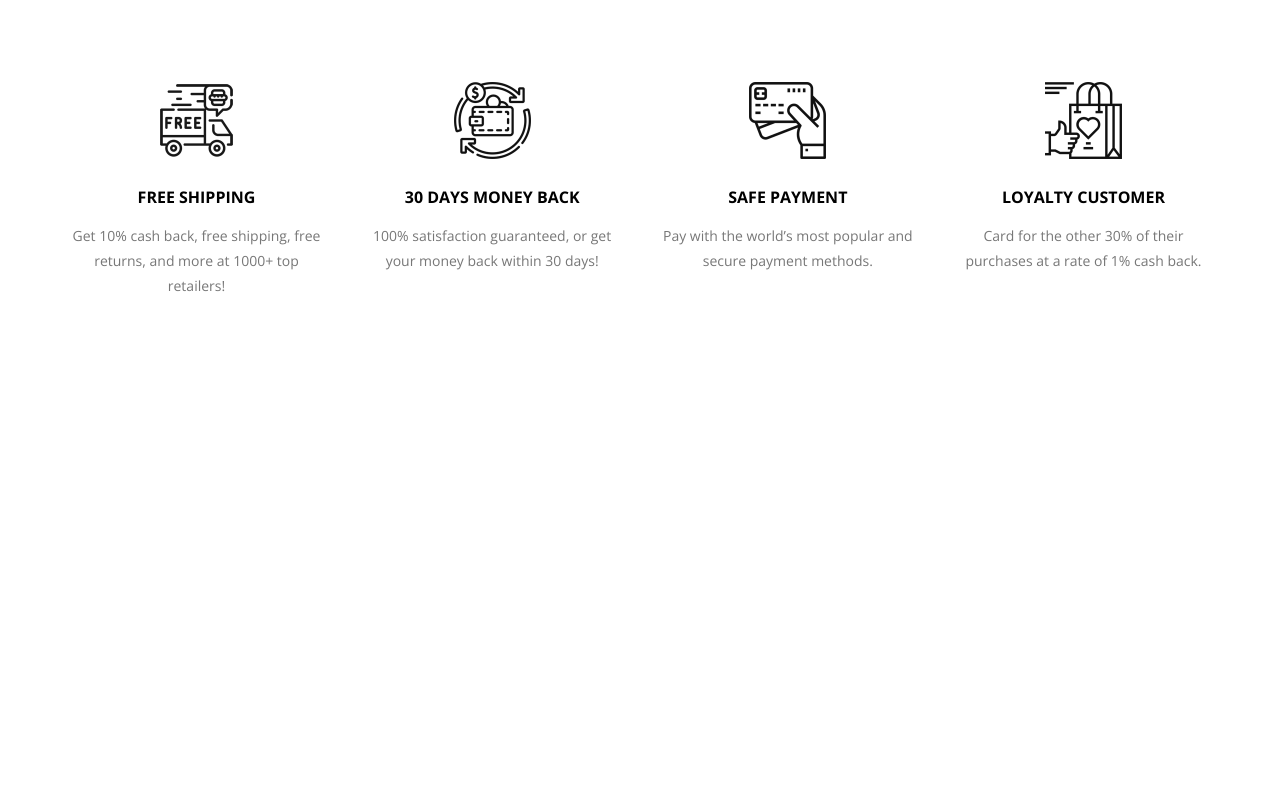
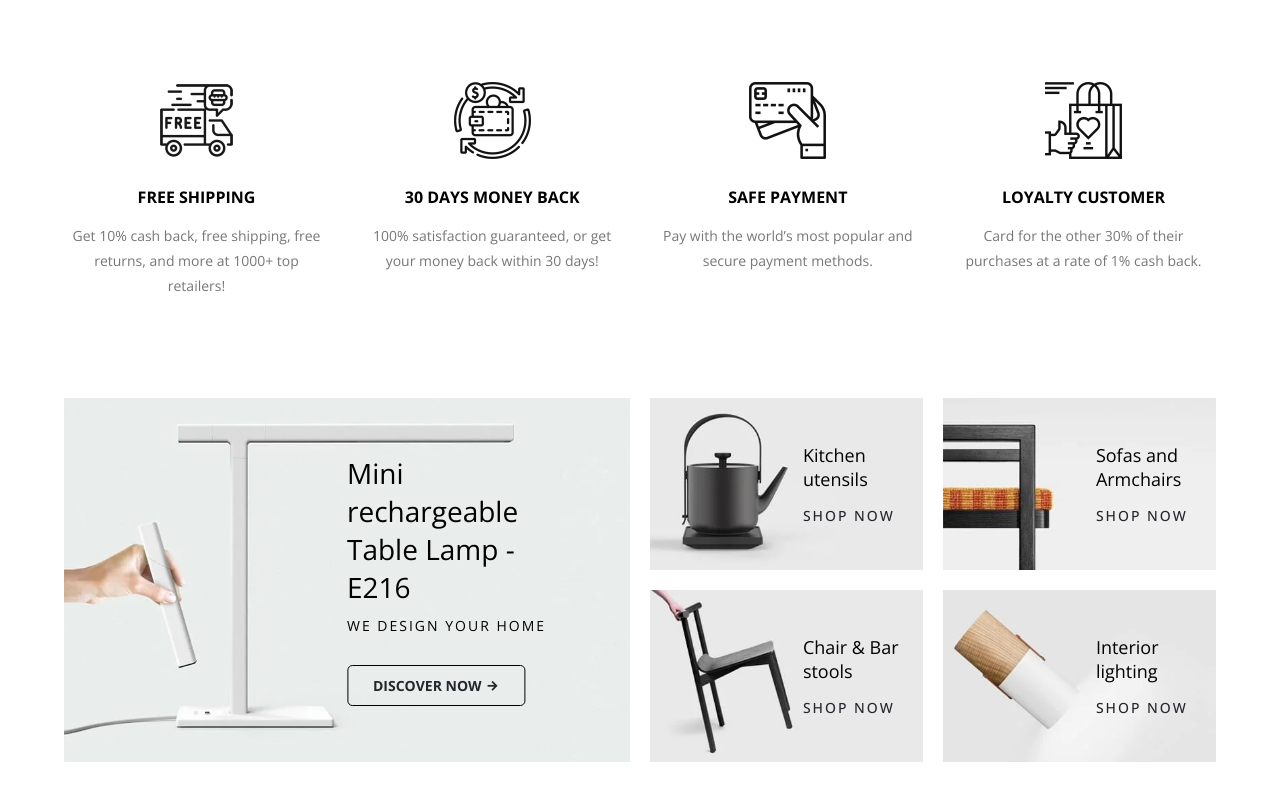
Before and after one commit to naimeislam2004/HONO, a plain HTML site: page index.html in a window 1280 px wide. Shown: the part 728-1528 px from the top of the page. Before the commit the page ends 1126 px from the top, so only its background shows below. Drawn offline with nearby package versions, Linux system fonts and the light colour scheme.

Commit message:
banner section complete

```diff
--- a/index.html
+++ b/index.html
@@ -127,6 +127,60 @@
         </section>
         <!-- services section end -->
 
+        <!-- banner section start -->
+        <section class="banner-section">
+            <div class="container">
+                <div class="banner-img-box-wrapper">
+                    <div class="bannner-img-box-1">
+                        <div class="banner-img-box-1-item">
+                            <img src="./images/bannar/banner-style-1-img-1.jpg" alt="Banner-style-1-image-1">
+                            <div class="banner-box-1-item-layer">
+                                <h2>Mini rechargeable Table Lamp - E216</h2>
+                                <h4>WE DESIGN YOUR HOME</h4>
+                                <a href="#">DISCOVER NOW <i class="ri-arrow-right-line"></i></a>
+                            </div>
+                        </div>
+                    </div>
+                    <div class="bannner-img-box-2">
+
+                        <div class="banner-img-box-2-item">
+                            <img src="./images/bannar/banner-style-2-img-1.jpg" alt="Banner-style-2-img-1">
+                            <div class="banner-box-2-item-layer">
+                                <h4>Kitchen utensils</h4>
+                                <a href="#">SHOP NOW</a>
+                            </div>
+                        </div>
+
+                        <div class="banner-img-box-2-item">
+                            <img src="./images/bannar/banner-style-2-img-2.jpg" alt="Banner-style-2-img-2">
+                            <div class="banner-box-2-item-layer">
+                                <h4>Sofas and Armchairs</h4>
+                                <a href="#">SHOP NOW</a>
+                            </div>
+                        </div>
+
+                        <div class="banner-img-box-2-item">
+                            <img src="./images/bannar/banner-style-2-img-3.jpg" alt="Banner-style-2-img-3">
+                            <div class="banner-box-2-item-layer">
+                                <h4>Chair & Bar stools</h4>
+                                <a href="#">SHOP NOW</a>
+                            </div>
+                        </div>
+
+                        <div class="banner-img-box-2-item">
+                            <img src="./images/bannar/banner-style-2-img-4.jpg" alt="Banner-style-2-img-4">
+                            <div class="banner-box-2-item-layer">
+                                <h4>Interior lighting</h4>
+                                <a href="#">SHOP NOW</a>
+                            </div>
+                        </div>
+
+                    </div>
+                </div>
+            </div>
+        </section>
+        <!-- banner section end -->
+
     </main>
 </body>
 </html>
--- a/style.css
+++ b/style.css
@@ -195,3 +195,113 @@ ul .sub-menu > li > a:hover{
     line-height: 25px;
 }
 /* services section style end */
+
+/* banner section style start */
+.banner-section{
+    margin-bottom: 100px;
+}
+.banner-img-box-wrapper{
+    display: flex;
+    /* justify-content: space-between; */
+    gap: 20px;
+}
+.banner-img-box-1-item, .banner-img-box-2-item{
+    position: relative;
+}
+.banner-box-1-item-layer{
+    position: absolute;
+    display: inline-block;
+    top: 50%;
+    left: 60%;
+    transform: translate(-25%, -50%);
+}
+.banner-box-2-item-layer{
+    position: absolute;
+    display: inline-block;
+    top: 50%;
+    left: 60%;
+    transform: translate(-10%, -50%);
+}
+.banner-box-1-item-layer h2{
+    font-size: 2.8rem;
+    font-weight: 400;
+}
+.banner-box-1-item-layer h4{
+    font-size: 1.4rem;
+    font-weight: 100;
+    letter-spacing: 0.2rem;
+    padding: 10px 0px 30px;
+}
+.banner-box-1-item-layer a{
+    border: 1.5px solid #000;
+    padding: 10px 25px;
+    font-size: 1.4rem;
+    border-radius: 5px;
+    font-weight: bold;
+    transition: 0.5s;
+    display: inline-block;
+}
+.banner-box-1-item-layer a:hover{
+    color: #b19361;
+    border-color: #b19361;
+}
+.banner-box-2-item-layer h4{
+    font-size: 1.8rem;
+    font-weight: 400;
+    margin-bottom: 15px;
+}
+.banner-box-2-item-layer a{
+    font-size: 1.4rem;
+    transition: 0.5s;
+    font-weight: 500;
+    letter-spacing: 2px;
+}
+.banner-box-2-item-layer a:hover{
+    color: #b19361;
+}
+.banner-img-box-wrapper img{
+    display: block;
+    height: 100%;
+    width: 100%;
+}
+.bannner-img-box-1, .bannner-img-box-2{
+    width: 50%;
+}
+.bannner-img-box-2{
+    display: grid;
+    grid-template-columns: auto auto;
+    gap: 20px;
+}
+
+.banner-img-box-1-item::after, .banner-img-box-2-item::after{
+    content: "";
+    position: absolute;
+    top: 50%;
+    left: 50%;
+    transform: translate(-50%, -50%);
+    width: 100%;
+    height: 0%;
+    opacity: 1;
+    background-color: rgba(255, 255, 255, 0.6);
+}
+.banner-img-box-1-item:hover::after, .banner-img-box-2-item:hover::after{
+    height: 100%;
+    opacity: 0;
+    transition: all 1s;
+}
+.banner-img-box-1-item::before, .banner-img-box-2-item::before{
+    content: "";
+    position: absolute;
+    top: 50%;
+    left: 50%;
+    transform: translate(-50%, -50%);
+    width: 0%;
+    height: 100%;
+    opacity: 1;
+    background-color: rgba(255, 255, 255, 0.6);
+}
+.banner-img-box-1-item:hover::before, .banner-img-box-2-item:hover::before{
+    width: 100%;
+    opacity: 0;
+    transition: all 1s;
+}
```
